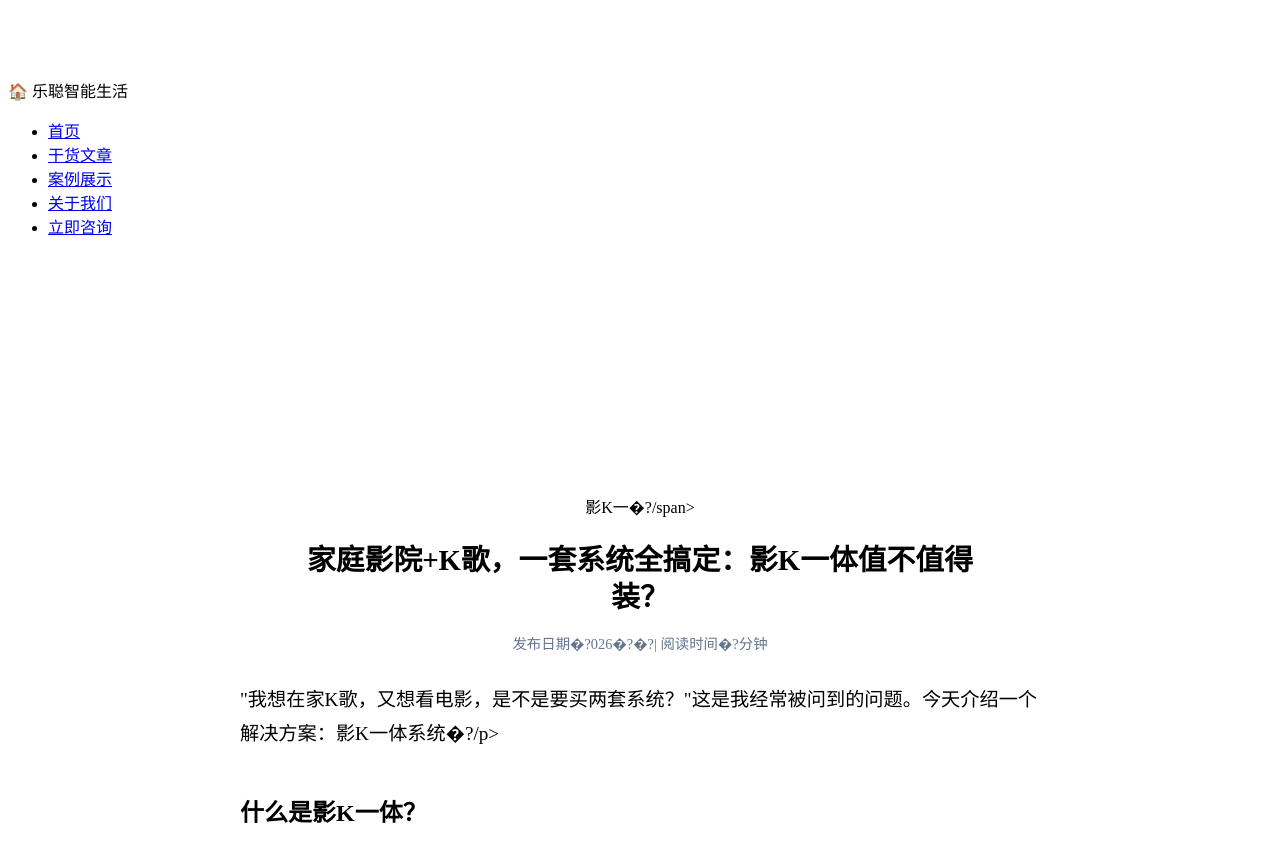
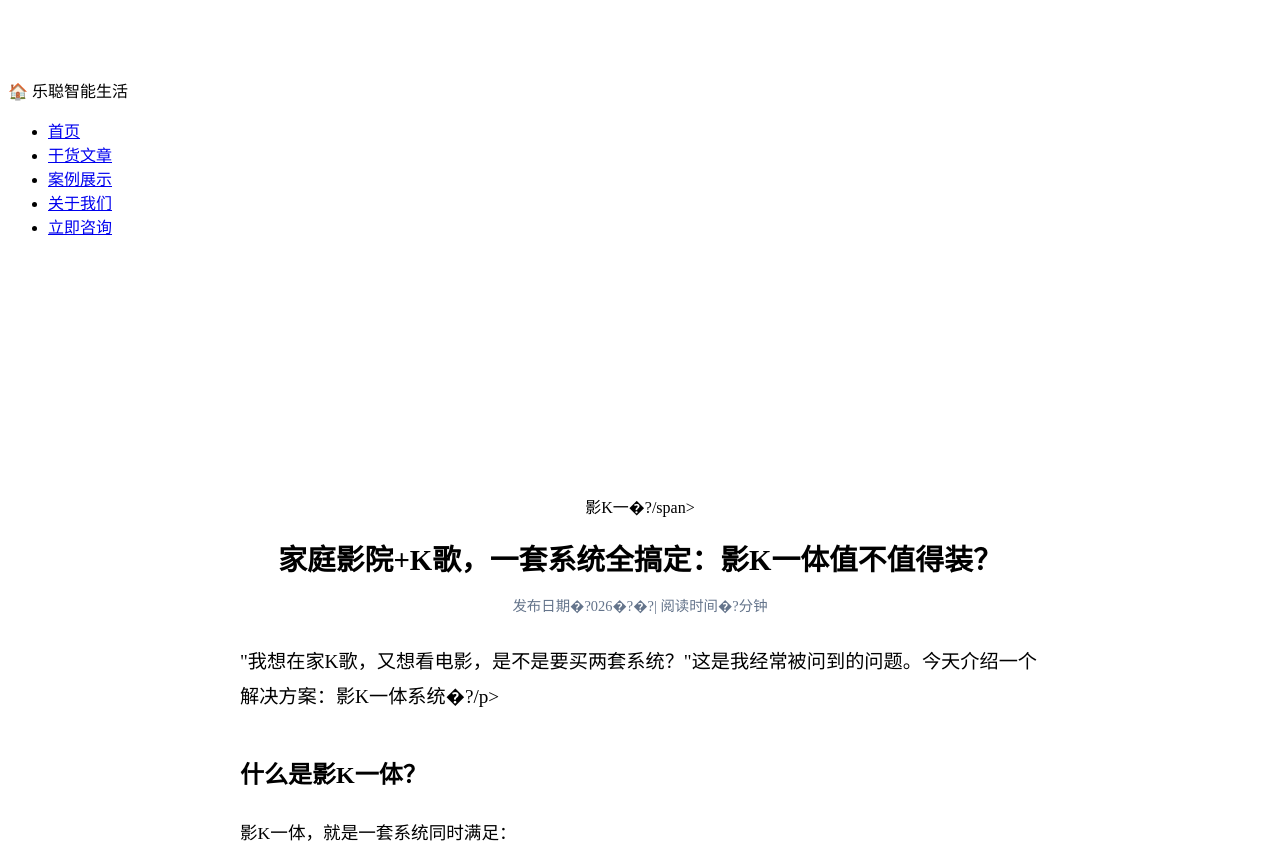
Before and after one commit to yangcheng12-lang/lecong-blog, a plain HTML site: page article-avk.html in a window 1280 px wide. Shown: the top 852 px of the page. Drawn offline with Linux system fonts and the light colour scheme.

Commit message:
标题宽度改为80%

```diff
--- a/article.css
+++ b/article.css
@@ -5,7 +5,7 @@
 }
 
 .article-header {
-    max-width: 720px;
+    max-width: 80%;
     margin: 80px auto 30px;
     text-align: center;
     padding: 0 20px;
```
